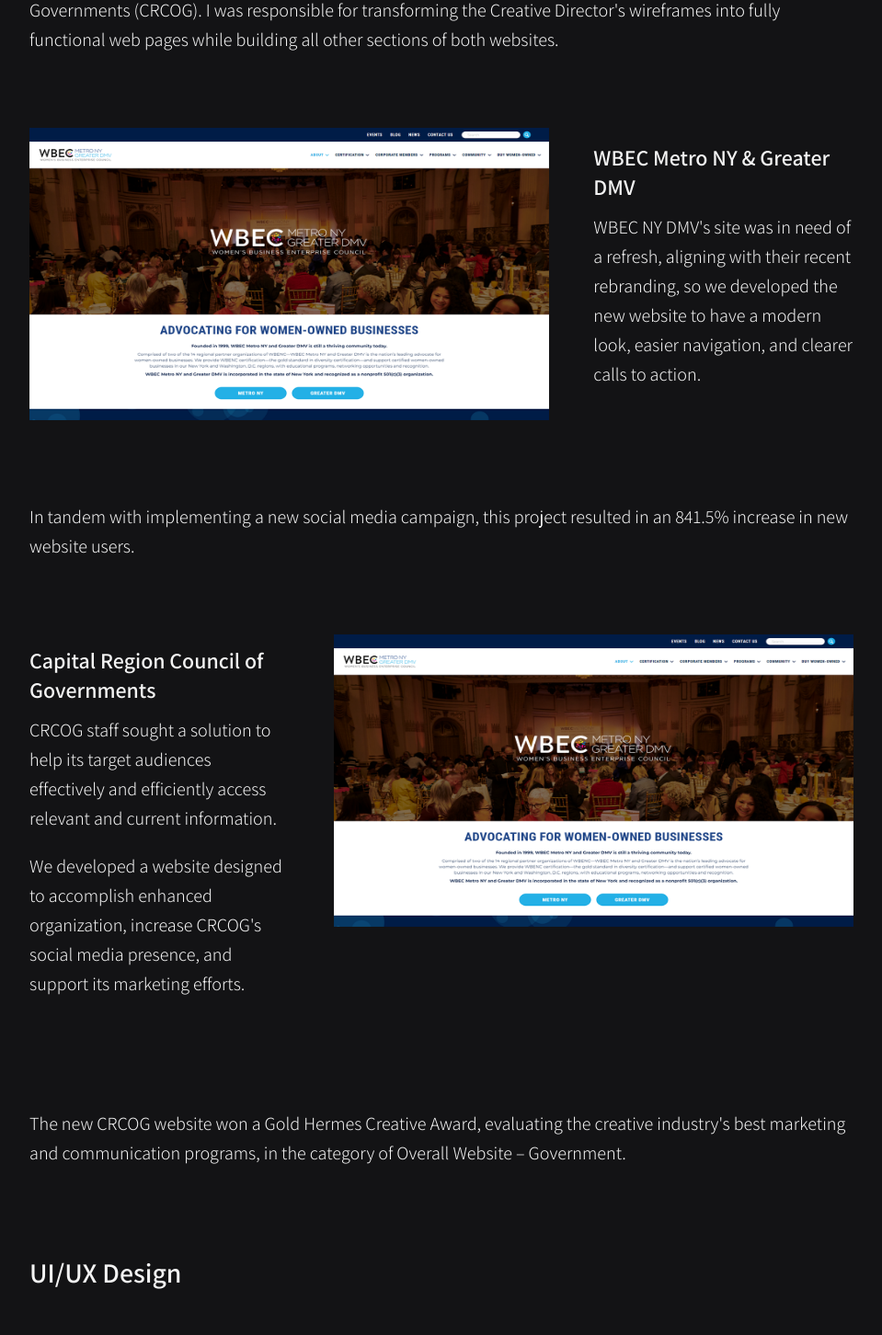
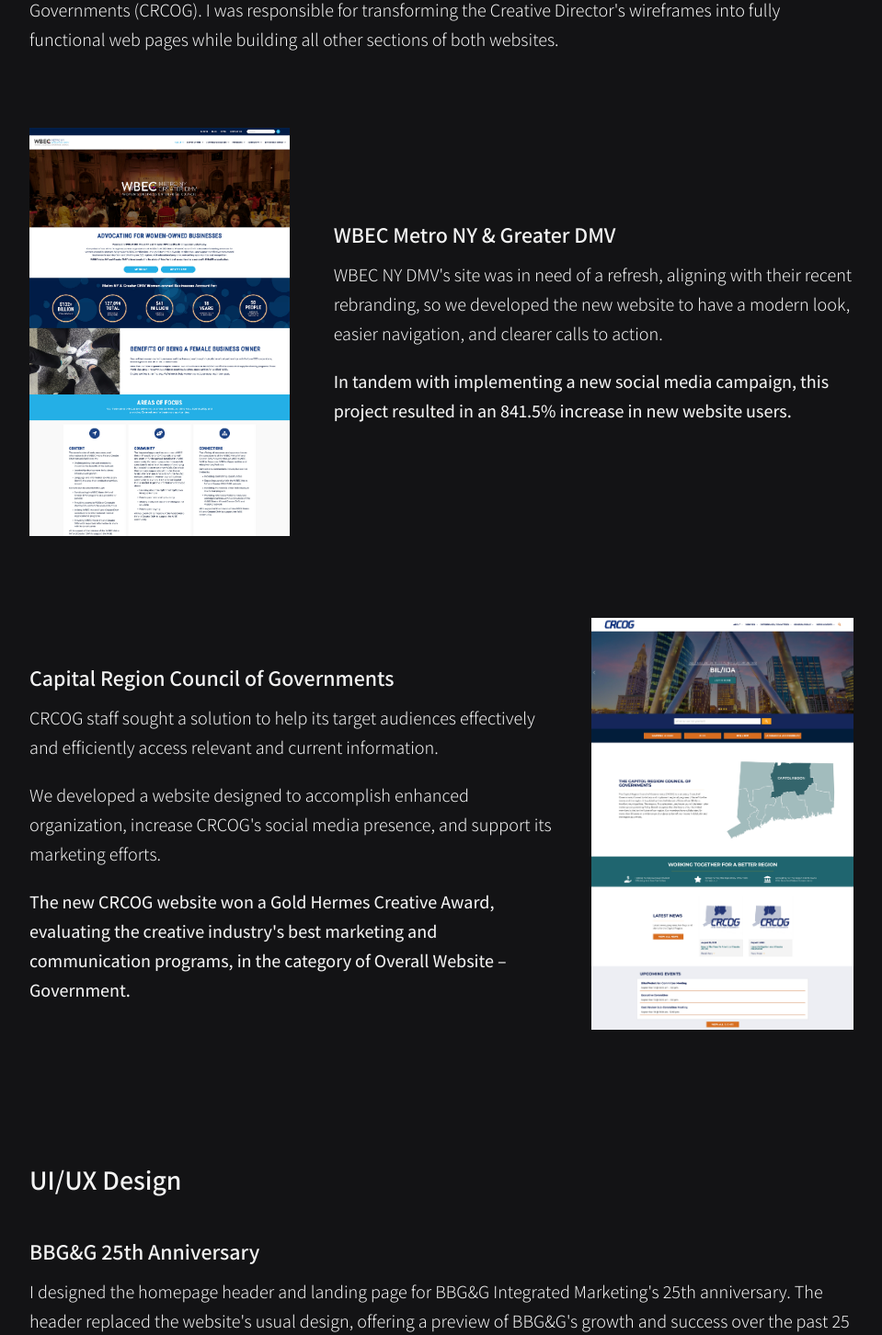
Before and after one commit to aescaba/portfolio, a Next.js app: page /work/bbgg in a window 1280 px wide. Shown: the part 1577-3029 px from the top of the page at 92% size, without its empty margins (160-1119 px from the left). Built offline with nearby package versions, Linux system fonts and the light colour scheme.

Commit message:
add images and update styling for wbec/crcog work samples

```diff
--- a/pages/work/bbgg.js
+++ b/pages/work/bbgg.js
@@ -11,6 +11,8 @@ import Overview from '../../components/work/overview';
 
 // image imports
 import summaryPhoto from '../../public/images/work/wbecnydmv/WBEC-3-crop-2.png'
+import wbecHome from '../../public/images/work/bbgg/wbec-home.jpg';
+import crcogHome from '../../public/images/work/bbgg/crcog-home.jpg';
 
 const summary = "As a Mid-Level Web Designer and Developer at BBG&G Integrated Marketing, I am an integral member of the web/creative team and work on all aspects of website design and development."
 
@@ -74,45 +76,39 @@ export default function BBGG() {
 
                 {/* row - image left + text right */}
                 <WorkRow>
-                    <div class="lg:w-2/3">
-                        <Image class="" src={summaryPhoto} alt="Four different user personas" placeholder="blur" width={1280} height={720} />
-
+                    <div class="lg:w-1/3">
+                        <Image class="" src={wbecHome} alt="Homepage of the WBEC NY DMV website" placeholder="blur" width={1598} height={2510} />
                     </div>
 
-                    <div class="lg:w-1/3 lg:mb-10 lg:self-center">
+                    <div class="lg:w-2/3 lg:mb-10 lg:self-center">
                         <h3 class="text-2xl py-3 font-semibold">WBEC Metro NY & Greater DMV</h3>
                         <p>WBEC NY DMV&apos;s site was in need of a refresh, aligning with their recent rebranding, so we developed the new website to have a modern look, easier navigation, and clearer calls to action.</p>
+                        <p class="mt-5 font-medium">
+                            In tandem with implementing a new social media campaign, this project resulted in an 841.5% increase in new website users.
+                        </p>
                     </div>
                 </WorkRow>
-
-                {/* row - pull quote - style more later */}
-                <WorkSection>
-                    <p class="mb-10">
-                        In tandem with implementing a new social media campaign, this project resulted in an 841.5% increase in new website users.
-                    </p>
-                </WorkSection>
 
 
                 {/* row - text left + image right */}
                 <WorkRow>
-                    <div class="lg:w-1/3 lg:mb-10 lg:self-center">
-                        <h3 class="text-2xl py-3 font-semibold">Capital Region Council of Governments</h3>
-                        <p class="mb-5">CRCOG staff sought a solution to help its target audiences effectively and efficiently access relevant and current information.</p>
-                        <p>We developed a website designed to accomplish enhanced organization, increase CRCOG&apos;s social media presence, and support its marketing efforts.</p>
+                    {/* reverse column order on large screens */}
+                    <div class="lg:flex lg:flex-row-reverse">
+                        <div class="lg:w-1/3 mb-10">
+                            <Image class="" src={crcogHome} alt="Homepage of the Capitol Region Council of Governments website" placeholder="blur" width={1598} height={2510} />
+                        </div>
+
+                        <div class="lg:w-2/3 lg:mb-10 lg:mr-10 lg:self-center">
+                            <h3 class="text-2xl py-3 font-semibold">Capital Region Council of Governments</h3>
+                            <p class="mb-5">CRCOG staff sought a solution to help its target audiences effectively and efficiently access relevant and current information.</p>
+                            <p>We developed a website designed to accomplish enhanced organization, increase CRCOG&apos;s social media presence, and support its marketing efforts.</p>
+                            <p class="mt-5 font-medium">
+                                The new CRCOG website won a Gold Hermes Creative Award, evaluating the creative industry&apos;s best marketing and communication programs, in the category of Overall Website &ndash; Government.
+                            </p>
+                        </div>
                     </div>
 
-                    <div class="lg:w-2/3">
-                        <Image class="" src={summaryPhoto} alt="Four different user personas" placeholder="blur" width={1280} height={720} />
-
-                    </div>
                 </WorkRow>
-
-                {/* row - pull quote - style more later */}
-                <WorkSection>
-                    <p class="mb-10">
-                        The new CRCOG website won a Gold Hermes Creative Award, evaluating the creative industry&apos;s best marketing and communication programs, in the category of Overall Website &ndash; Government.
-                    </p>
-                </WorkSection>
             </WorkSection>
 
 
```
Also changed, not shown: public/images/work/bbgg/crcog-home.jpg (added), public/images/work/bbgg/wbec-home.jpg (added).
